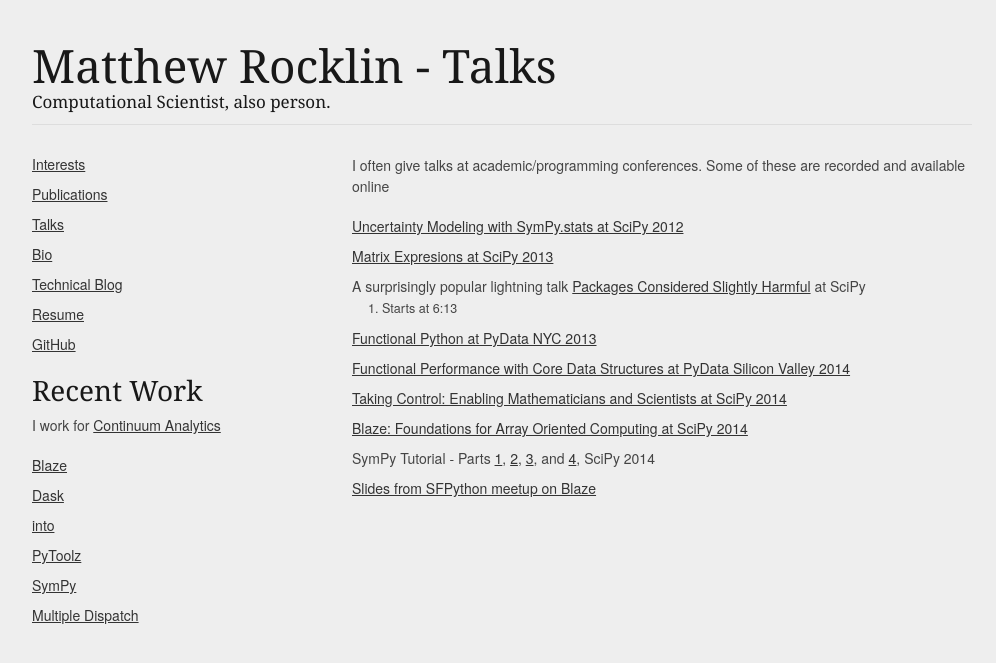
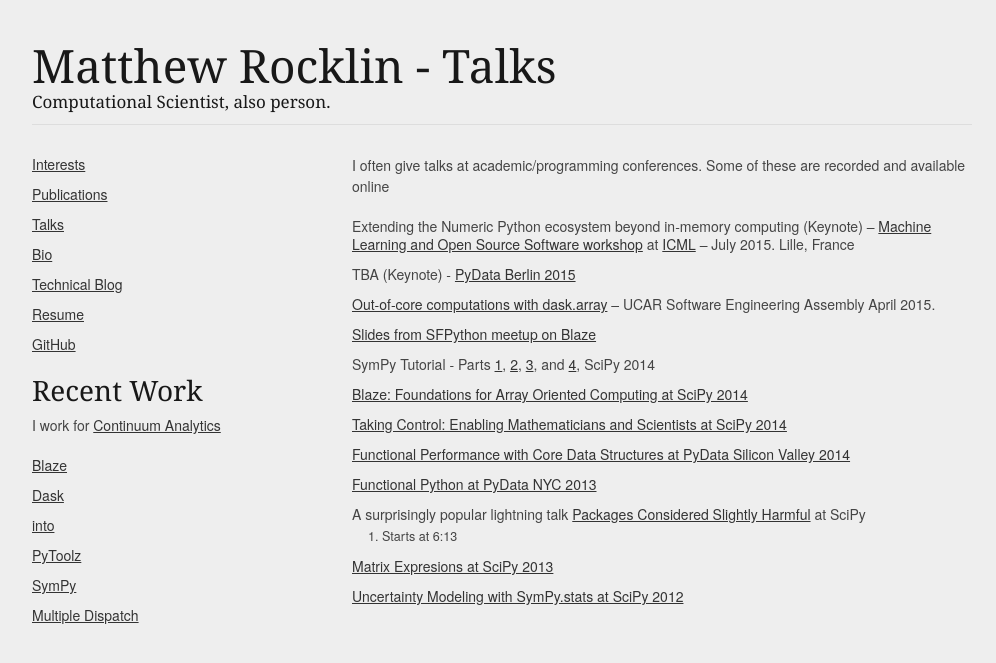
Before and after one commit to mrocklin/mrocklin.github.io, a Jekyll site: the page built from talks.md, in a window 1280 px wide. Shown: the top 663 px of the page, without its empty margins (138-1134 px from the left). Built offline with Jekyll 4.4.1, drawn with Linux system fonts in a browser that asks for light colours.

Commit message:
Update talks

```diff
--- a/talks.md
+++ b/talks.md
@@ -6,18 +6,24 @@ title: Talks
 I often give talks at academic/programming conferences.  Some of these are
 recorded and available online
 
-*   [Uncertainty Modeling with SymPy.stats at SciPy 2012](http://www.youtube.com/watch?v=27su3TQ3BvQ)
-*   [Matrix Expresions at SciPy 2013](http://pyvideo.org/video/2028/matrix-expressions-and-blaslapack-scipy-2013-pr)
-*   A surprisingly popular lightning talk [Packages Considered
-    Slightly Harmful](https://www.youtube.com/watch?v=ywHqIEv3xXg) at SciPy
-    2013. Starts at 6:13
-*   [Functional Python at PyData NYC 2013](https://vimeo.com/80096814)
-*   [Functional Performance with Core Data Structures at PyData Silicon Valley 2014](https://www.youtube.com/watch?v=PpBK4zIaFLE)
-*   [Taking Control: Enabling Mathematicians and Scientists at SciPy 2014](https://www.youtube.com/watch?v=QldxygVVj-s)
-*   [Blaze: Foundations for Array Oriented Computing at SciPy 2014](https://www.youtube.com/watch?v=9HPR-1PdZUk)
+*   Extending the Numeric Python ecosystem beyond in-memory computing (Keynote)
+    -- [Machine Learning and Open Source Software workshop](https://mloss.org/workshop/icml15/)
+    at [ICML](http://icml.cc/2015/) -- July 2015. Lille, France
+*   TBA (Keynote) - [PyData Berlin 2015](http://pydata.org/berlin2015/)
+*   [Out-of-core computations with dask.array](https://sea.ucar.edu/event/out-core-computations-blaze)
+    -- UCAR Software Engineering Assembly April 2015.
+*   [Slides from SFPython meetup on Blaze](http://matthewrocklin.com/slides/sfpython-blaze.html)
 *   SymPy Tutorial - Parts
 [1](https://www.youtube.com/watch?v=Lgp442bibDM),
 [2](https://www.youtube.com/watch?v=_PTe10whFKo),
 [3](https://www.youtube.com/watch?v=qleGSnrnxgc),
 and [4](https://www.youtube.com/watch?v=04AGOl1P2U4),  SciPy 2014
-*   [Slides from SFPython meetup on Blaze](http://matthewrocklin.com/slides/sfpython-blaze.html)
+*   [Blaze: Foundations for Array Oriented Computing at SciPy 2014](https://www.youtube.com/watch?v=9HPR-1PdZUk)
+*   [Taking Control: Enabling Mathematicians and Scientists at SciPy 2014](https://www.youtube.com/watch?v=QldxygVVj-s)
+*   [Functional Performance with Core Data Structures at PyData Silicon Valley 2014](https://www.youtube.com/watch?v=PpBK4zIaFLE)
+*   [Functional Python at PyData NYC 2013](https://vimeo.com/80096814)
+*   A surprisingly popular lightning talk [Packages Considered
+    Slightly Harmful](https://www.youtube.com/watch?v=ywHqIEv3xXg) at SciPy
+    2013. Starts at 6:13
+*   [Matrix Expresions at SciPy 2013](http://pyvideo.org/video/2028/matrix-expressions-and-blaslapack-scipy-2013-pr)
+*   [Uncertainty Modeling with SymPy.stats at SciPy 2012](http://www.youtube.com/watch?v=27su3TQ3BvQ)
```
